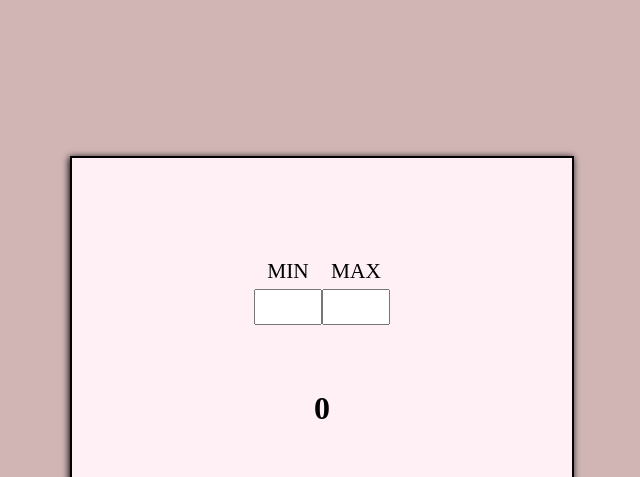
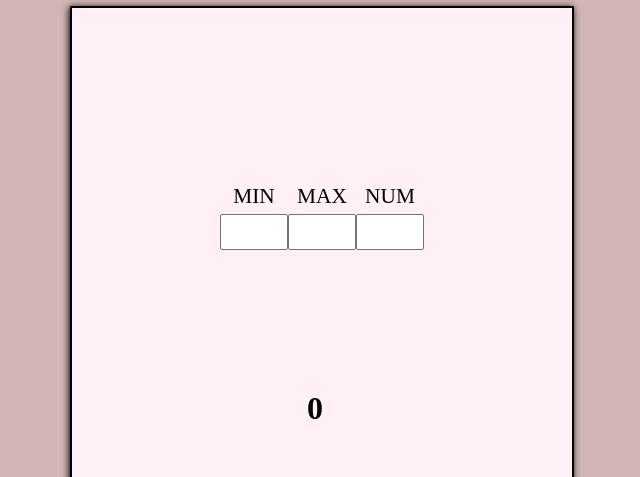
Before and after one commit to AndrewHardemon/Random-Num-Website, a plain HTML site: page index.html in a window 1280 px wide. Both pictures are taken after a click on the button "Click". Shown: the top 477 px of the page, without its empty margins (326-966 px from the left). Drawn offline with Linux system fonts and the light colour scheme.

Commit message:
Add number of random characters

```diff
--- a/index.html
+++ b/index.html
@@ -38,7 +38,7 @@
         }
 
         .box {
-            height: 500px;
+            height: 800px;
             width: 500px;
             background: lavenderblush;
             border: 2px solid black;
@@ -75,6 +75,10 @@
             justify-content: center;
             position: absolute;
         }
+
+        #result {
+            width: 30px;
+        }
     </style>
 
 
@@ -87,6 +91,10 @@
             <div class="input-box">
                 <label for="max">MAX</label>
                 <input id="max" />
+            </div>
+            <div class="input-box">
+                <label for="num">NUM</label>
+                <input id="num" />
             </div>
         </div>
         <div class="button-box">
@@ -102,11 +110,20 @@
     <script>
             document.getElementById("min").value = ""
             document.getElementById("max").value = ""
+            document.getElementById("num").value = ""
         document.getElementById("run").onclick = function () {
             let min = +document.getElementById("min").value
             let max = +document.getElementById("max").value
+            let num = +document.getElementById("num").value
+            let final = ""
+            if(num > 0){
+                for(let i = 0; i < num; i++){
+                    final = final +  Math.floor(Math.random() * (max - min) + min) + "   ";
+                }
+            } else {
+                final = Math.floor(Math.random() * (max - min) + min);
+            }
 
-            const final = Math.floor(Math.random() * (max - min) + min);
             document.getElementById("result").textContent = final
         }
 
```
